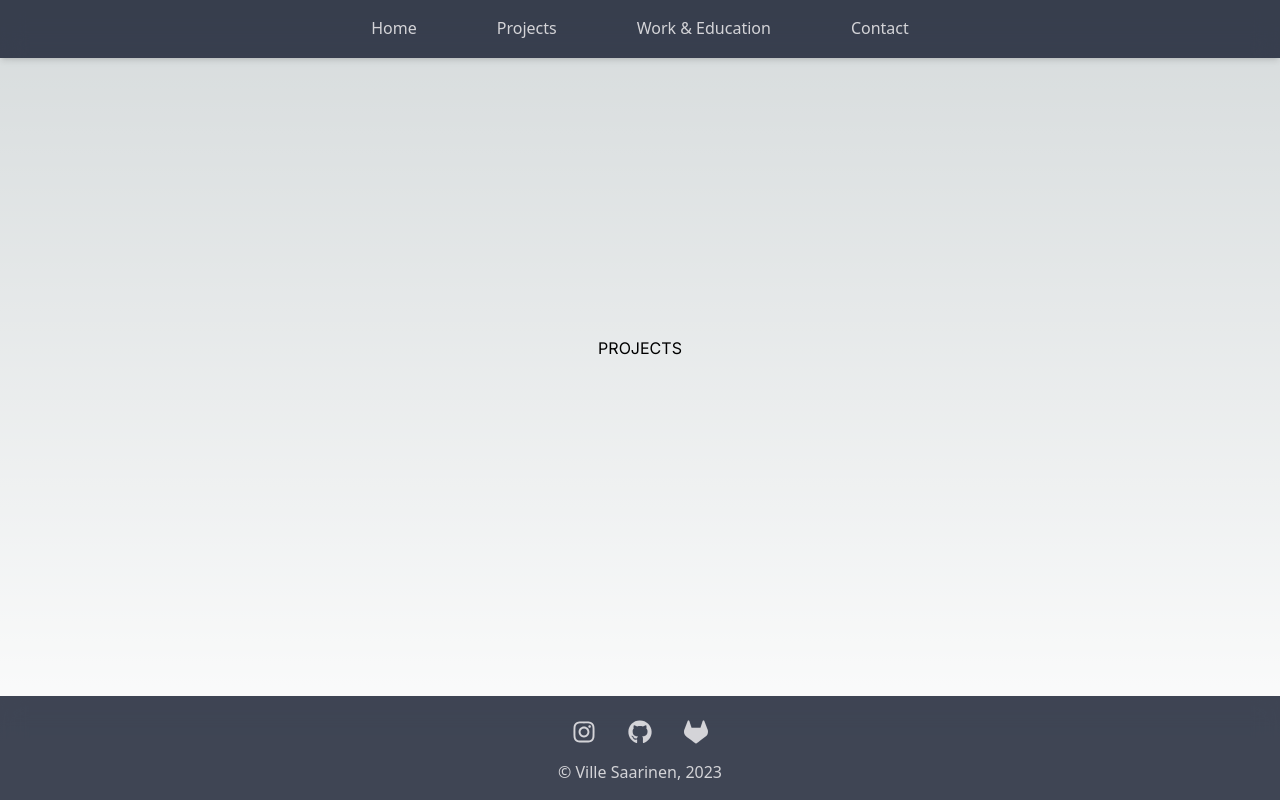
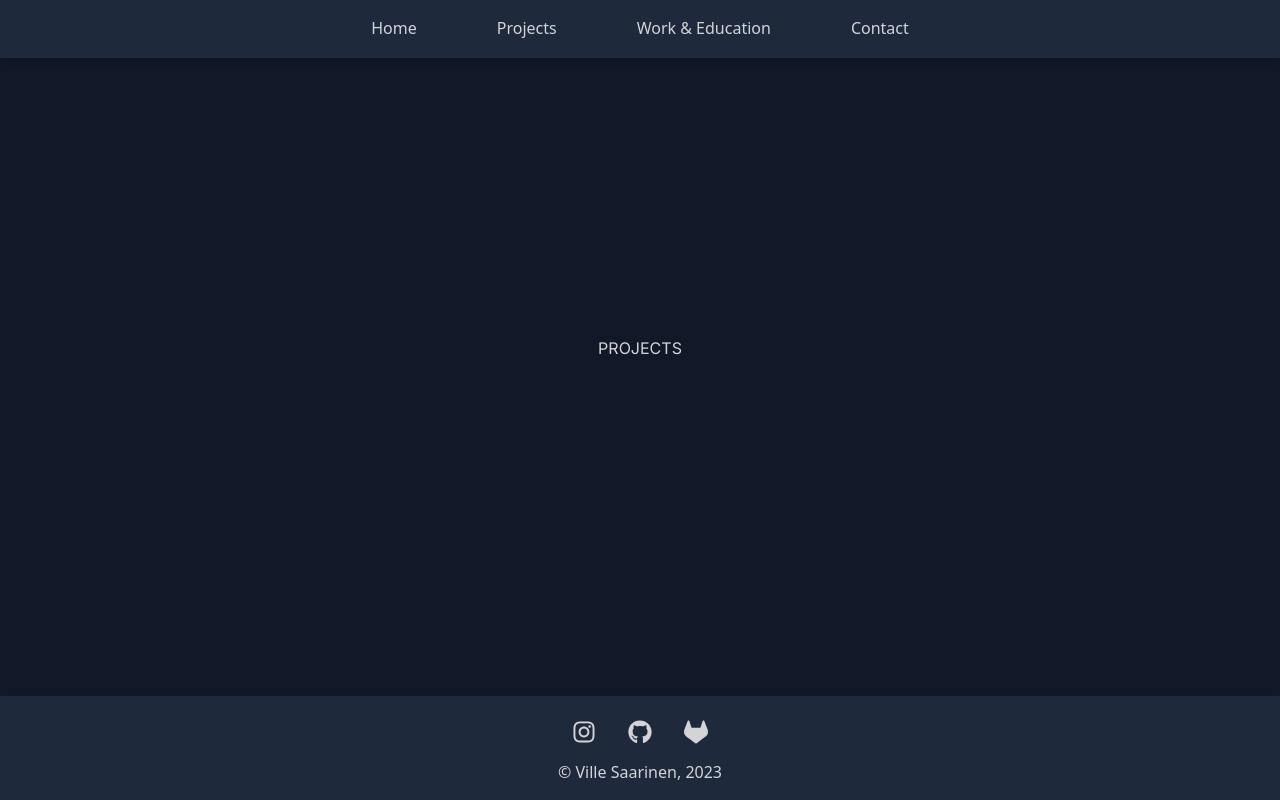
Before and after one commit to vikidi/Homepages-TS, a Next.js app: page /projects in a window 1280 px wide. Built offline with nearby package versions, Linux system fonts and the light colour scheme.

Commit message:
Fix colors

```diff
--- a/src/components/desktopnavbar.tsx
+++ b/src/components/desktopnavbar.tsx
@@ -3,7 +3,7 @@ import Link from "next/link";
 
 export default function DesktopNavbar({ links }: { links: NavLinks }) {
   return (
-    <div className="flex w-full justify-center bg-slate-900/80 shadow-md backdrop-blur-md max-md:hidden">
+    <div className="flex w-full justify-center bg-slate-800 shadow-md backdrop-blur-md max-md:hidden">
       <ul className="flex w-full flex-row justify-center">
         {links.map((link: NavLink) => (
           <li
--- a/src/components/footer.tsx
+++ b/src/components/footer.tsx
@@ -1,6 +1,6 @@
 export default function Footer() {
   return (
-    <footer className="flex flex-col justify-center bg-slate-900/80 shadow-md backdrop-blur-md">
+    <footer className="flex flex-col justify-center bg-slate-800 shadow-md backdrop-blur-md">
       <div className="mt-4 flex justify-center">
         <a
           href="https://www.instagram.com/vikidii"
--- a/src/components/layout.tsx
+++ b/src/components/layout.tsx
@@ -10,7 +10,7 @@ export default function Layout({ children }: Children) {
     <>
       <Navbar />
       <main
-        className={`flex flex-auto items-center justify-center p-24 ${inter.className}`}
+        className={`flex flex-auto items-center justify-center bg-gray-900 p-24 ${inter.className}`}
       >
         {children}
       </main>
--- a/src/components/mobilenavbar.tsx
+++ b/src/components/mobilenavbar.tsx
@@ -15,7 +15,7 @@ export default function MobileNavbar({
 
   return (
     <div className="flex h-full w-full flex-col justify-start md:hidden">
-      <div className="flex justify-end bg-slate-900/80 shadow-md backdrop-blur-md">
+      <div className="flex justify-end bg-slate-800 shadow-md backdrop-blur-md">
         <button
           className="flex flex-col items-center justify-center px-10 py-4"
           onClick={() => setNavOpen(!navOpen)}
@@ -47,7 +47,7 @@ export default function MobileNavbar({
         }}
         className="flex transform justify-end transition"
       >
-        <ul className="flex w-4/5 flex-col justify-start bg-slate-900/80 pt-2 shadow-md backdrop-blur-md sm:w-3/5">
+        <ul className="flex w-4/5 flex-col justify-start bg-slate-800/70 pt-2 shadow-md backdrop-blur-md sm:w-3/5">
           {links.map((link: NavLink) => (
             <li
               key={link.text}
--- a/src/pages/contact.tsx
+++ b/src/pages/contact.tsx
@@ -1,7 +1,7 @@
 export default function Contact() {
   return (
     <div>
-      <h1>CONTACT</h1>
+      <h1 className="text-zinc-300">CONTACT</h1>
     </div>
   );
 }
--- a/src/pages/index.tsx
+++ b/src/pages/index.tsx
@@ -31,7 +31,11 @@ export default function Home() {
   return (
     <div>
       <h1>
-        <span style={{ whiteSpace: "pre" }} ref={el} />
+        <span
+          className="text-zinc-300"
+          style={{ whiteSpace: "pre" }}
+          ref={el}
+        />
       </h1>
     </div>
   );
--- a/src/pages/projects.tsx
+++ b/src/pages/projects.tsx
@@ -1,7 +1,7 @@
 export default function Projects() {
   return (
     <div>
-      <h1>PROJECTS</h1>
+      <h1 className="text-zinc-300">PROJECTS</h1>
     </div>
   );
 }
--- a/src/pages/work-n-education.tsx
+++ b/src/pages/work-n-education.tsx
@@ -1,7 +1,7 @@
 export default function WorkAndEducation() {
   return (
     <div>
-      <h1>WORK & EDUCATION</h1>
+      <h1 className="text-zinc-300">WORK & EDUCATION</h1>
     </div>
   );
 }
```
